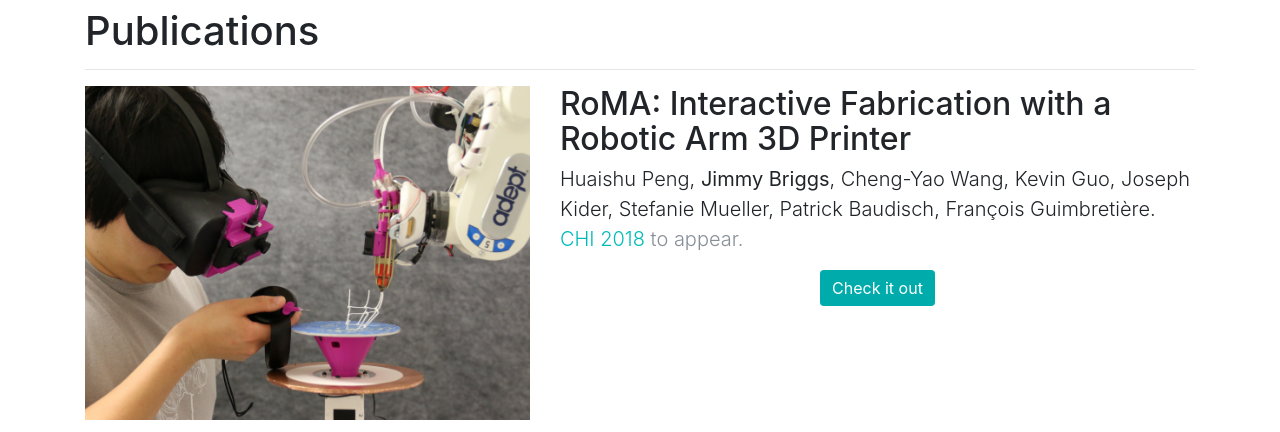
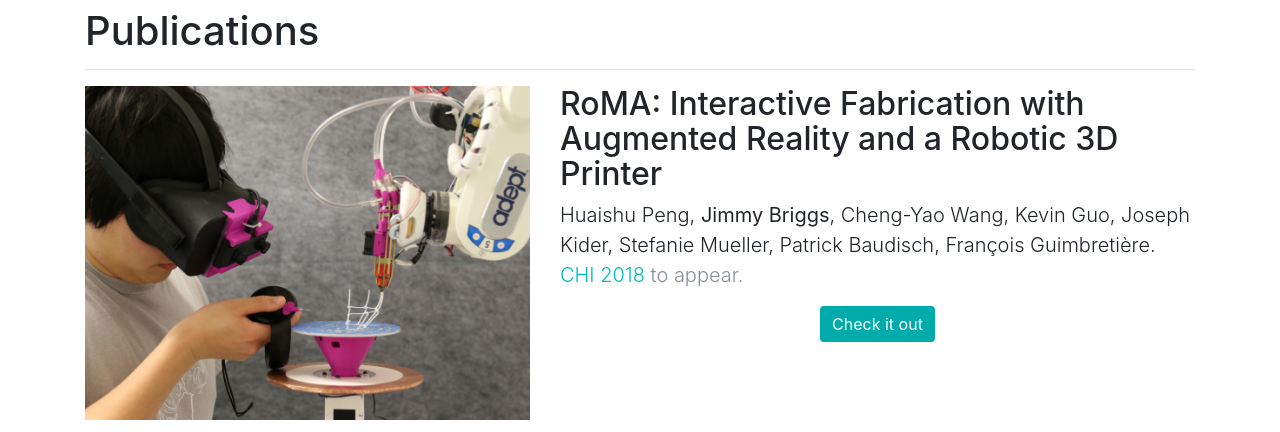
Before and after one commit to jeb482/jimmybriggsnet, a PHP site: page /jimmybriggsnet/publications.php in a window 1280 px wide. Shown: the part 56-488 px from the top of the page. Run offline with PHP 8.4, Linux system fonts and the light colour scheme; some libraries are stand-ins or nearby versions.

Commit message:
Changed roma title on pubs page

```diff
--- a/publications.php
+++ b/publications.php
@@ -27,7 +27,7 @@
             <img class="featurette-image img-fluid mx-auto" src="images/roma_teaser.jpg" alt="Image of ROMA: Interactive Robotic Assistant">
         </div>
         <div class="col-md-7">
-         <h2 class="featurette-heading">RoMA: Interactive Fabrication with a Robotic Arm 3D Printer</h2>
+         <h2 class="featurette-heading">RoMA: Interactive Fabrication with Augmented Reality and a Robotic 3D Printer</h2>
           <p class="lead">Huaishu Peng, <strong>Jimmy Briggs</strong>, Cheng-Yao Wang, Kevin Guo, Joseph Kider, Stefanie Mueller, Patrick Baudisch, François Guimbretière. <span class="text-muted">
           <a href="https://chi2018.acm.org/" target="_blank">CHI 2018</a> to appear.</span> </p>
          <p><center><a href="publications/roma.php"><button type="button" class="btn btn-primary">Check it out</button></a></center></p>
```
